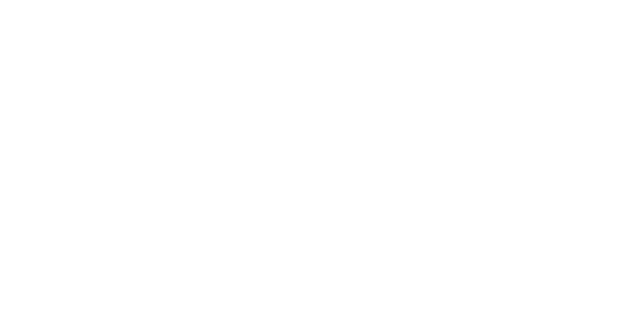
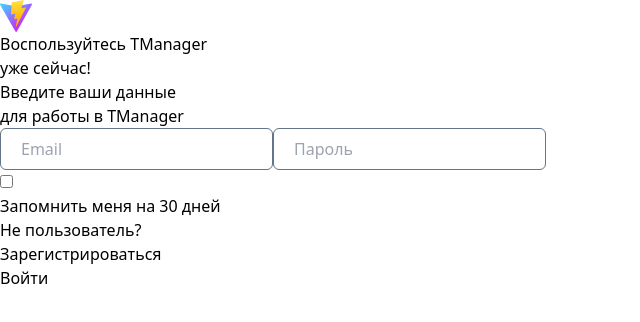
Before and after one commit to MrDefalt-creator/Task-Mannager, a React (Vite) app in the folder Frontend/: page / in a window 1280 px wide. Before the commit this address had no page. Shown: the top 322 px of the page, without its empty margins (0-640 px from the left). Built offline with nearby package versions, Linux system fonts and the light colour scheme.

Commit message:
patch for routing if route doesn't exist redirect to LoginPage, you can do stub for this routes

```diff
--- a/Frontend/src/App.jsx
+++ b/Frontend/src/App.jsx
@@ -11,7 +11,7 @@
         <main className='w-screen h-screen bg-white'>
             <BrowserRouter>
                 <Routes>
-                    <Route path='login' element={<LoginPage />} />
+                    <Route path='*' element={<LoginPage/>} />
                     <Route path='register' element={<RegistrationPage />} />
                     <Route path='dashboard/*' element={<DashboardPage />} />
                 </Routes>
```
Also changed, not shown: 22 other files (tests, documents, lock files or other folders).
